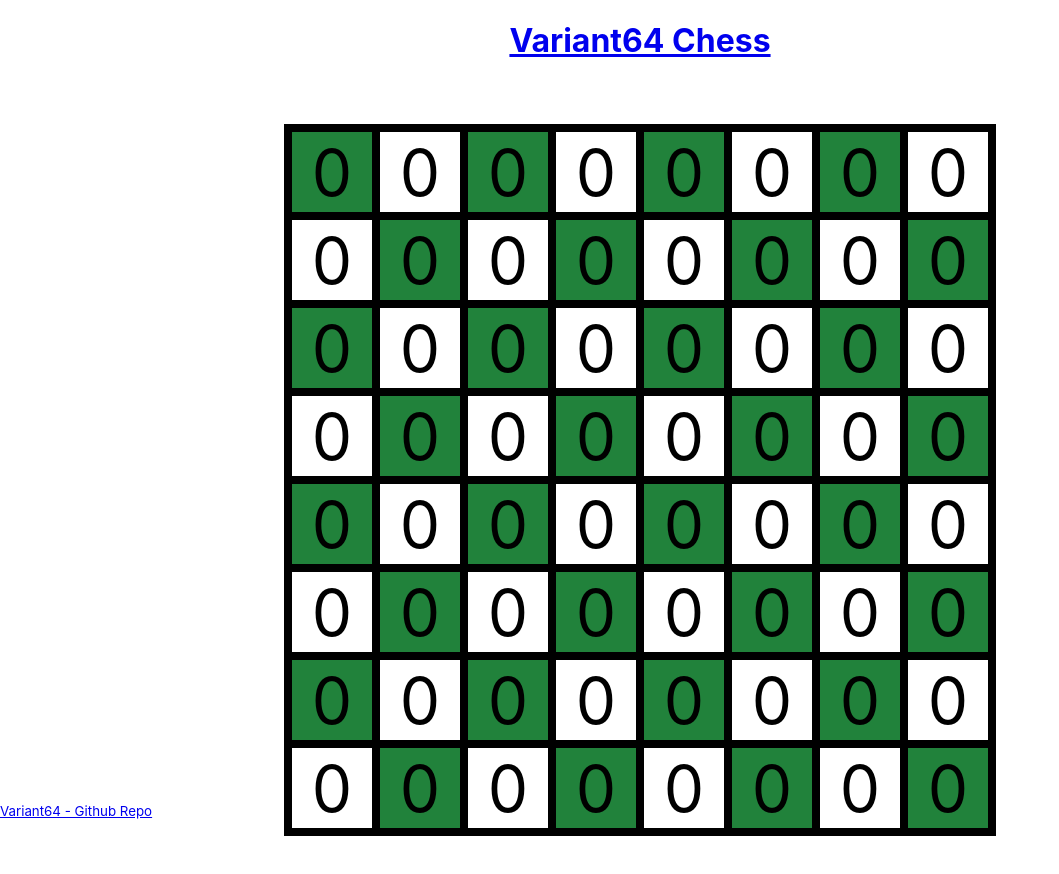
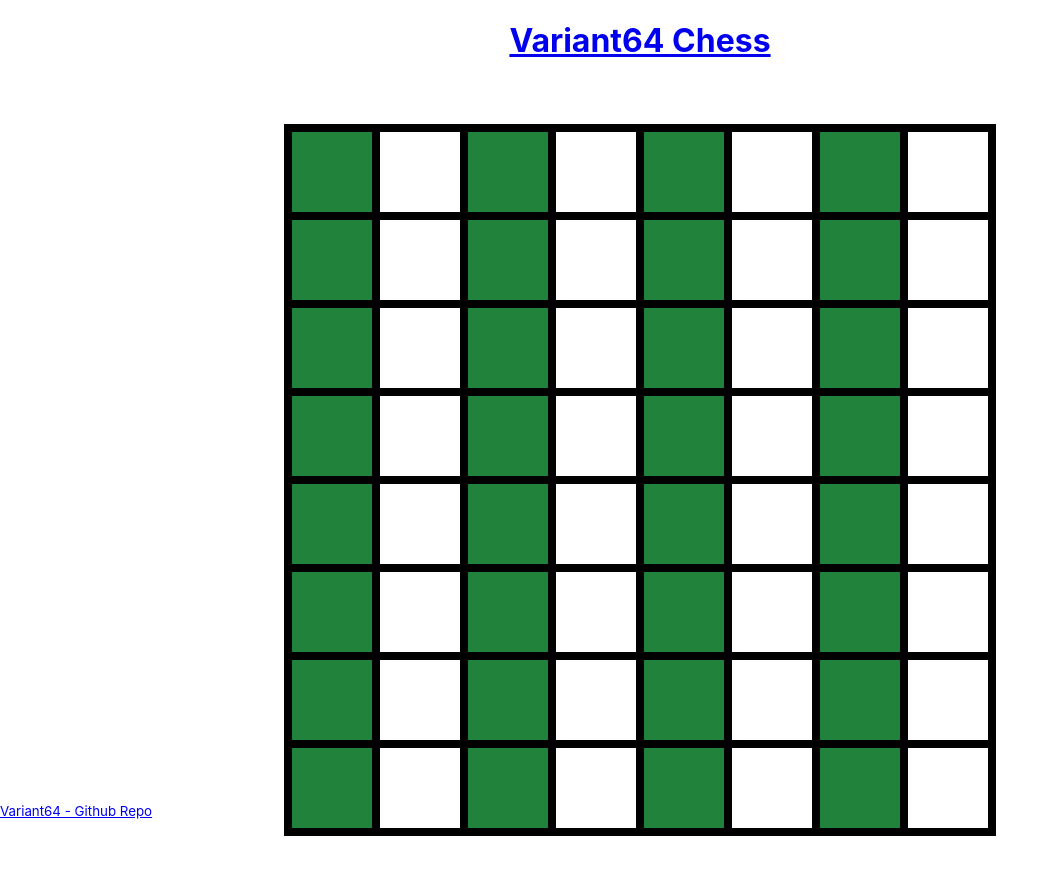
Before and after one commit to fortyoneeight/variant64, a React (Create React App) app in the folder client/: page /chess in a window 1280 px wide. Shown: the top 874 px of the page, without its empty margins (0-1059 px from the left). Built offline with nearby package versions, Linux system fonts and the light colour scheme.

Commit message:
Gameboard Update

```diff
--- a/client/src/Gamepage.tsx
+++ b/client/src/Gamepage.tsx
@@ -7,14 +7,7 @@ const snapshot = {
             "length": 8,
             "width" : 8
         },
-        "cells": [[0,0,0,0,0,0,0,0],
-                  [0,0,0,0,0,0,0,0],
-                  [0,0,0,0,0,0,0,0],
-                  [0,0,0,0,0,0,0,0],
-                  [0,0,0,0,0,0,0,0],
-                  [0,0,0,0,0,0,0,0],
-                  [0,0,0,0,0,0,0,0],
-                  [0,0,0,0,0,0,0,0]],
+        "cells": [{x: 1, y: 1, cellItem: {type: 'piece', data: { name: 'pawn', player: {id:'uuid', display_name: 'player1'}, moves: ['a2']}}}],
         "active_player":"ben",
         "clocks":{
             "player1": 100,
--- a/client/src/components/gameboard.tsx
+++ b/client/src/components/gameboard.tsx
@@ -7,21 +7,16 @@ export default function Gameboard(snapshot: any) {
 
     console.log(snapshot);
 
+    const cells = snapshot.board.size.length * snapshot.board.size.width;
 
-
-    return <div className='gameboard-grid'
-        style={{
+    return <div className='gameboard-grid' style={{
             gridTemplateRows: `repeat(${snapshot.board.size.length}, 10vh)`,
             gridTemplateColumns: `repeat(${snapshot.board.size.width}, 10vh)`
         }}>
-
-        {snapshot.board.cells.map((row: any, i: any) => {
-            {return row.map((cell: any, j: any) => {
-                return <div key={j} className='grid-cell' style={{backgroundColor: (j + i) % 2 == 1 ? 'white' : '#21823b',
-                }}>
-                    <p style={{fontSize:'4rem'}}>{cell}</p>
+            {[...Array(cells)].map((cell: any, i: any) => {
+                return <div key={i} className='grid-cell' style={{backgroundColor: i % 2 == 1 ? 'white' : '#21823b'}}>
+                    <p style={{fontSize:'4rem'}}></p>
                 </div>
             })}
-        })}
     </div>
 }
```
